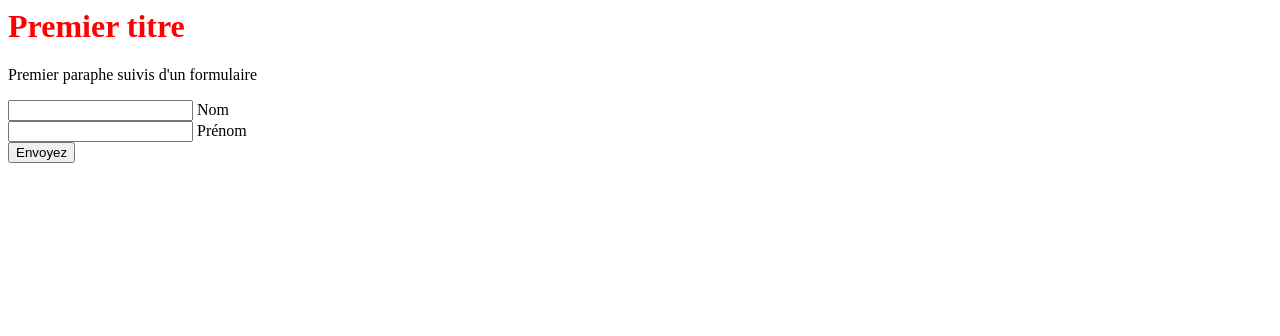
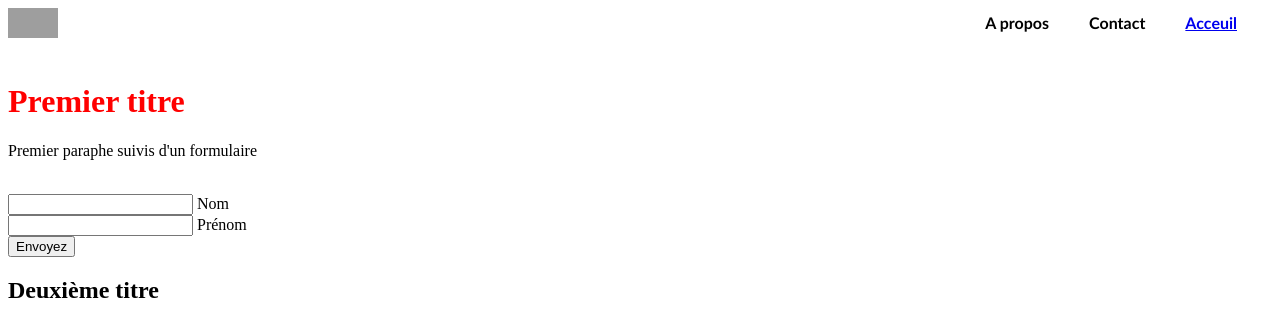
Before and after one commit to Briac35440/Premier-repository, a plain HTML site: page index.html in a window 1280 px wide. Drawn offline with Linux system fonts and the light colour scheme; grey boxes are pictures that could not be loaded.

Commit message:
ajout d'une navbar

```diff
--- a/index.html
+++ b/index.html
@@ -7,9 +7,25 @@
     <link rel="stylesheet" href="style.css">
 </head>
 <body>
+
+    <div class="header">
+
+            <a href="#"> <img src="https://encrypted-tbn0.gstatic.com/images?q=tbn:ANd9GcSc9fhnM-BcwL9Xmgh9yhggc8GzGg0azvltOQ&usqp=CAU" id="logo" alt=""></a>
+            <nav>
+            <ul>
+                <li class="navbar" id="Accueil"> <a href="acceuil.html">Acceuil</a> </li>
+                <li class="navbar" id="Contact">Contact</li>
+                <li class="navbar" id="A_propos">A propos</li>
+            </ul>
+        </nav>
+    </div>
+    <br>
+    <br>
+    <br>
     <H1>Premier titre</H1>
     <p>
-        Premier paraphe suivis d'un formulaire <br>
+        Premier paraphe suivis d'un formulaire </p>
+        <br>
         <form action="#" method="post" id="first_form">
             <input type="text" name="name" id="name"> <label for="name"> Nom</label> <br>
             <input type="text" name="firstname" id="firstname"> <label for="firstname">Prénom</label> <br>
@@ -18,5 +34,13 @@
         </form>
 
     </p>
+ <div class="second_title">
+          <p>
+              <h2>Deuxième titre</h2>
+   </div>
+
+          </p>
+
+
 </body>
 </html>
--- a/style.css
+++ b/style.css
@@ -1,3 +1,21 @@
 h1 {
     color: red;
 }
+
+.navbar{
+    display: inline-table;
+    float: right;
+    text-align: center;
+    padding: 5px;
+    margin-right: 30px;
+    font-family: 'Gill Sans', 'Gill Sans MT', Calibri, 'Trebuchet MS', sans-serif;
+    font-weight: bold;
+    font-size: medium;
+    border: 2px gold;
+}
+#logo{
+    float: left;
+    width: 50px;
+    height: 30px;
+
+}
```
